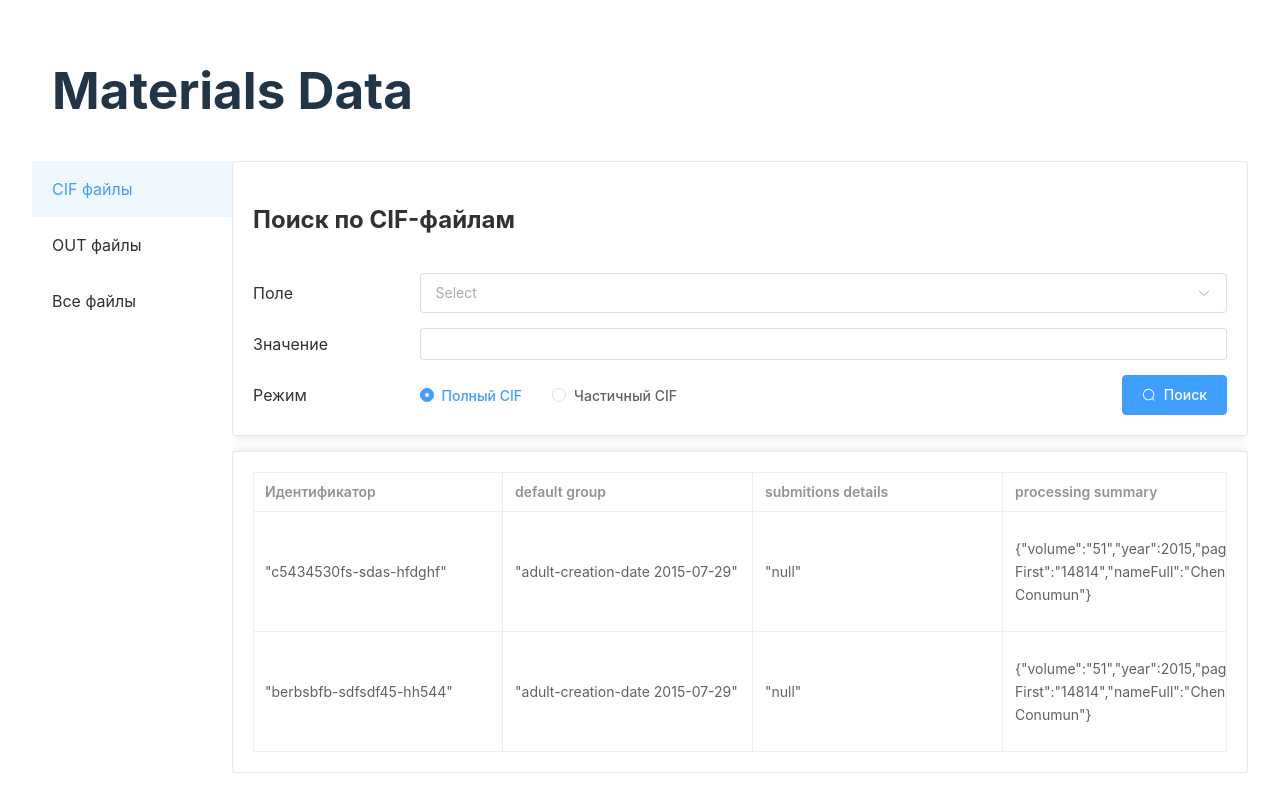
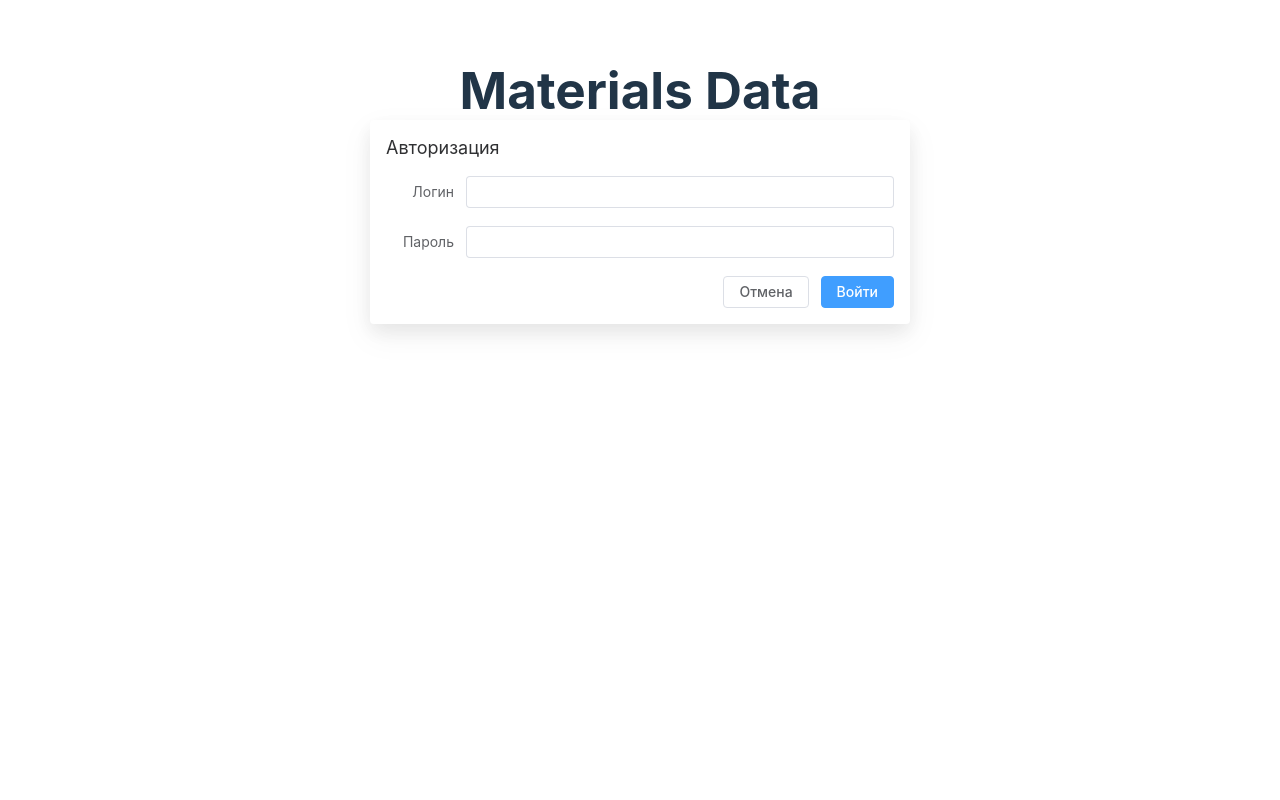
Before and after one commit to laktes1/Materials-Data, a Vue app: page / in a window 1280 px wide. Built offline with nearby package versions, Linux system fonts and the light colour scheme.

Commit message:
feat: add Authorization Modal

```diff
--- a/components.d.ts
+++ b/components.d.ts
@@ -9,12 +9,16 @@ export {}
 
 declare module '@vue/runtime-core' {
   export interface GlobalComponents {
+    AuthorizationModal: typeof import('./src/components/AuthorizationModal.vue')['default']
     ElAside: typeof import('element-plus/es')['ElAside']
     ElButton: typeof import('element-plus/es')['ElButton']
     ElCard: typeof import('element-plus/es')['ElCard']
     ElCol: typeof import('element-plus/es')['ElCol']
     ElContainer: typeof import('element-plus/es')['ElContainer']
+    ElDialog: typeof import('element-plus/es')['ElDialog']
     ElFooter: typeof import('element-plus/es')['ElFooter']
+    ElForm: typeof import('element-plus/es')['ElForm']
+    ElFormItem: typeof import('element-plus/es')['ElFormItem']
     ElHeader: typeof import('element-plus/es')['ElHeader']
     ElInput: typeof import('element-plus/es')['ElInput']
     ElMain: typeof import('element-plus/es')['ElMain']
@@ -28,6 +32,7 @@ declare module '@vue/runtime-core' {
     ElSelect: typeof import('element-plus/es')['ElSelect']
     ElTable: typeof import('element-plus/es')['ElTable']
     ElTableColumn: typeof import('element-plus/es')['ElTableColumn']
+    RegistrationModal: typeof import('./src/components/AuthorizationModal.vue')['default']
     RouterLink: typeof import('vue-router')['RouterLink']
     RouterView: typeof import('vue-router')['RouterView']
     SideBarMenu: typeof import('./src/components/SideBarMenu.vue')['default']
--- a/src/App.vue
+++ b/src/App.vue
@@ -4,7 +4,7 @@
             <h1>Materials Data</h1>
         </el-header>
         <el-container>
-            <el-aside width="200px">
+            <el-aside width="200px" v-show="router.currentRoute.value.path !== '/'">
                 <side-bar-menu></side-bar-menu>
             </el-aside>
             <el-main>
@@ -16,7 +16,9 @@
 
 <script setup lang="ts">
 import SideBarMenu from "@/components/SideBarMenu.vue";
+import { useRouter } from 'vue-router'
 
+const router = useRouter()
 </script>
 
 <style scoped>
--- /dev/null
+++ b/src/components/AuthorizationModal.vue
@@ -0,0 +1,52 @@
+<template>
+    <div>
+        <el-dialog
+            v-model="dialogVisible"
+            title="Авторизация"
+            :modal="false"
+            :show-close="false"
+            :close-on-press-escape="false"
+            :close-on-click-modal="false"
+            width="540px"
+        >
+            <el-form label-width="80px">
+                <el-form-item label="Логин">
+                    <el-input v-model="username" />
+                </el-form-item>
+                <el-form-item label="Пароль">
+                    <el-input v-model="password" type="password" />
+                </el-form-item>
+            </el-form>
+            <el-row slot="footer" justify="end">
+                <span  class="dialog-footer">
+                <el-button @click="cancelLogin">Отмена</el-button>
+                <el-button type="primary" @click="handleLogin">Войти</el-button>
+            </span>
+            </el-row>
+        </el-dialog>
+    </div>
+</template>
+
+<script setup>
+import { ref } from 'vue'
+import { useRouter } from 'vue-router'
+
+let username = ref('')
+let password = ref('')
+let dialogVisible = ref(true)
+
+const router = useRouter()
+
+const handleLogin = () => {
+    // TODO запрос на логирование
+    router.push('/cifPage')
+}
+const cancelLogin = () => {
+    username.value = ''
+    password.value = ''
+}
+</script>
+
+<style scoped>
+
+</style>
--- a/src/pages/CIF.vue
+++ b/src/pages/CIF.vue
@@ -62,8 +62,6 @@ import { ref, reactive } from 'vue'
 import { inject } from 'vue'
 const globalVariables = inject('globalVariables')
 
-console.log(globalVariables)
-
 const findingValue = ref('')
 const selectedMode = ref(0)
 const selectedValue = ref()
--- /dev/null
+++ b/src/pages/Main.vue
@@ -0,0 +1,13 @@
+<template>
+    <el-container>
+        <authorization-modal></authorization-modal>
+    </el-container>
+</template>
+
+<script setup lang="ts">
+import AuthorizationModal from "@/components/AuthorizationModal.vue";
+</script>
+
+<style scoped>
+
+</style>
--- a/src/router/router.ts
+++ b/src/router/router.ts
@@ -1,4 +1,5 @@
 import {createRouter, createWebHistory} from 'vue-router'
+import MainPage from '@/pages/Main.vue'
 import CIFPage from '@/pages/CIF.vue'
 import OUTPage from '@/pages/OUT.vue'
 import FilesPage from '@/pages/Files.vue'
@@ -7,7 +8,7 @@ import materialInformation from '@/pages/MaterialInformation.vue'
 const routes = [
     {
         path: '/',
-        component: CIFPage,
+        component: MainPage,
     },
     {
         path: '/cifPage',
```
